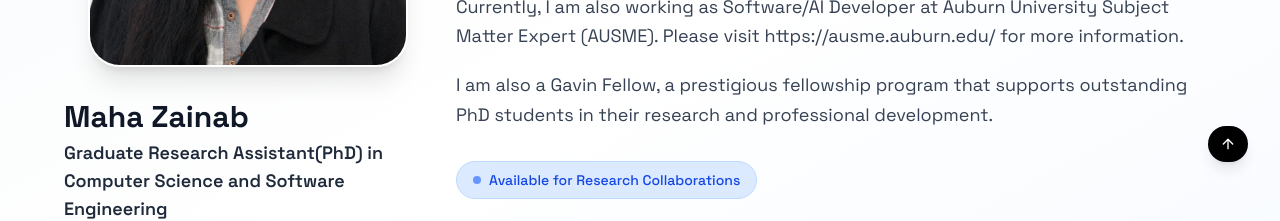
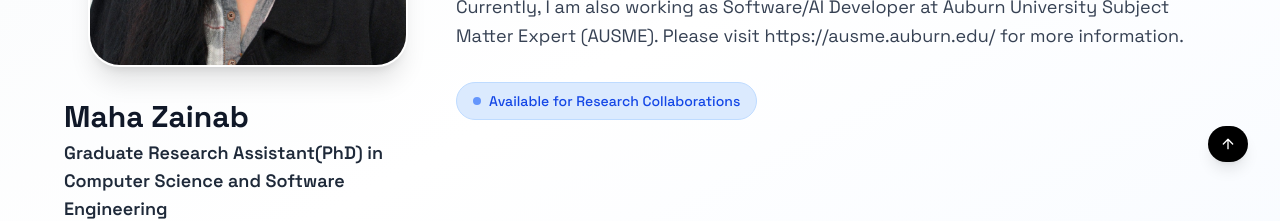
Before and after one commit to MahaZainab/MahaZainab.github.io, a React (Vite) app: page / in a window 1280 px wide. Shown: the part 606-827 px from the top of the page. Built offline with nearby package versions, Linux system fonts and the light colour scheme.

Commit message:
Auto commit on save

```diff
--- a/src/data/content.ts
+++ b/src/data/content.ts
@@ -28,7 +28,6 @@ export const about: About = {
   p1: "PhD researcher focusing on multi-agent reasoning, mutual theory of mind, and secure code understanding, and LLM evaluation. I have experience building end-to-end data pipelines, RAG systems, and multi-agent reasoning frameworks. I enjoy designing practical, interpretable ML solutions by combining rigorous evaluation methods with scalable engineering practices.",
   p2: "To sharpen my own problem solving skills, I solve leetcode problems regularly. I enjoy participating in hackathons and coding constests.",
   p3: "Currently, I am also working as Software/AI Developer at Auburn University Subject Matter Expert (AUSME). Please visit https://ausme.auburn.edu/ for more information.",
-  p4: "I am also a Gavin Fellow, a prestigious fellowship program that supports outstanding PhD students in their research and professional development.",
   // For footer
   location: "United States Of America",
   researchAreas: [
```
